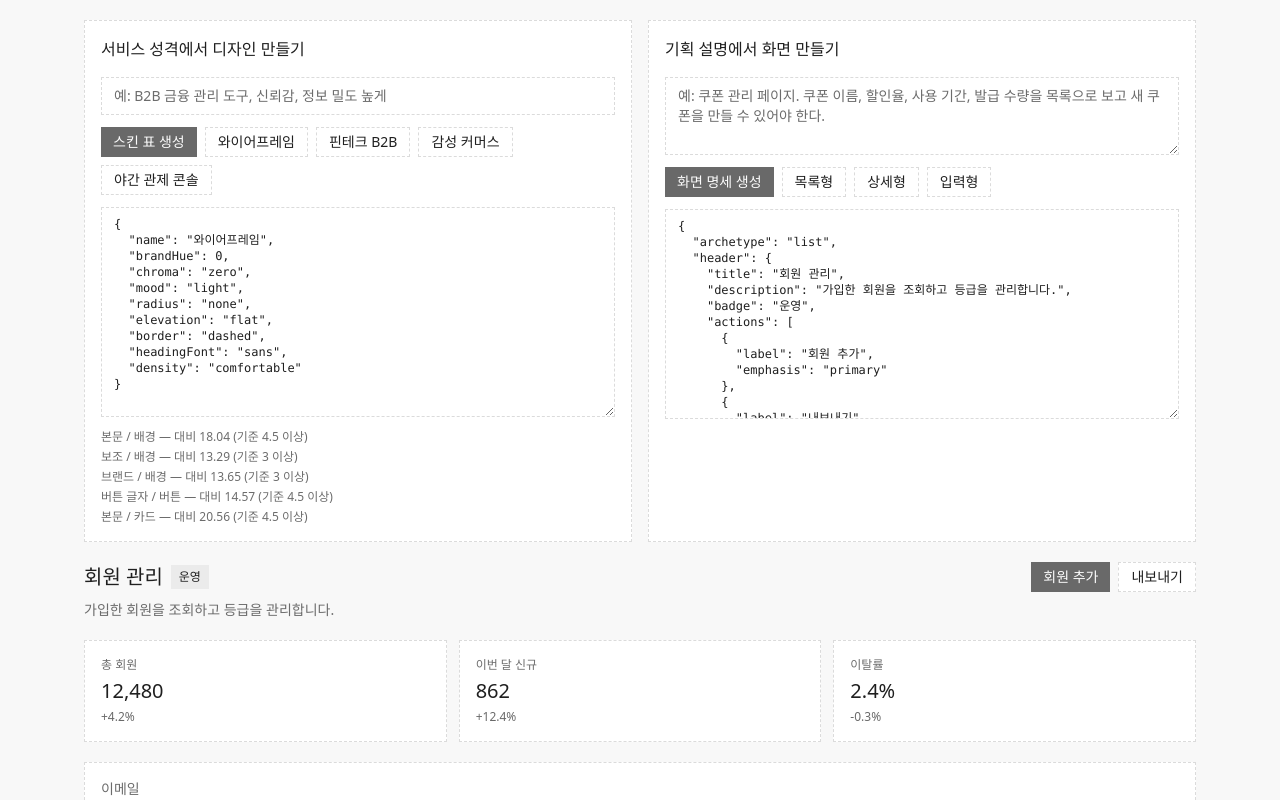
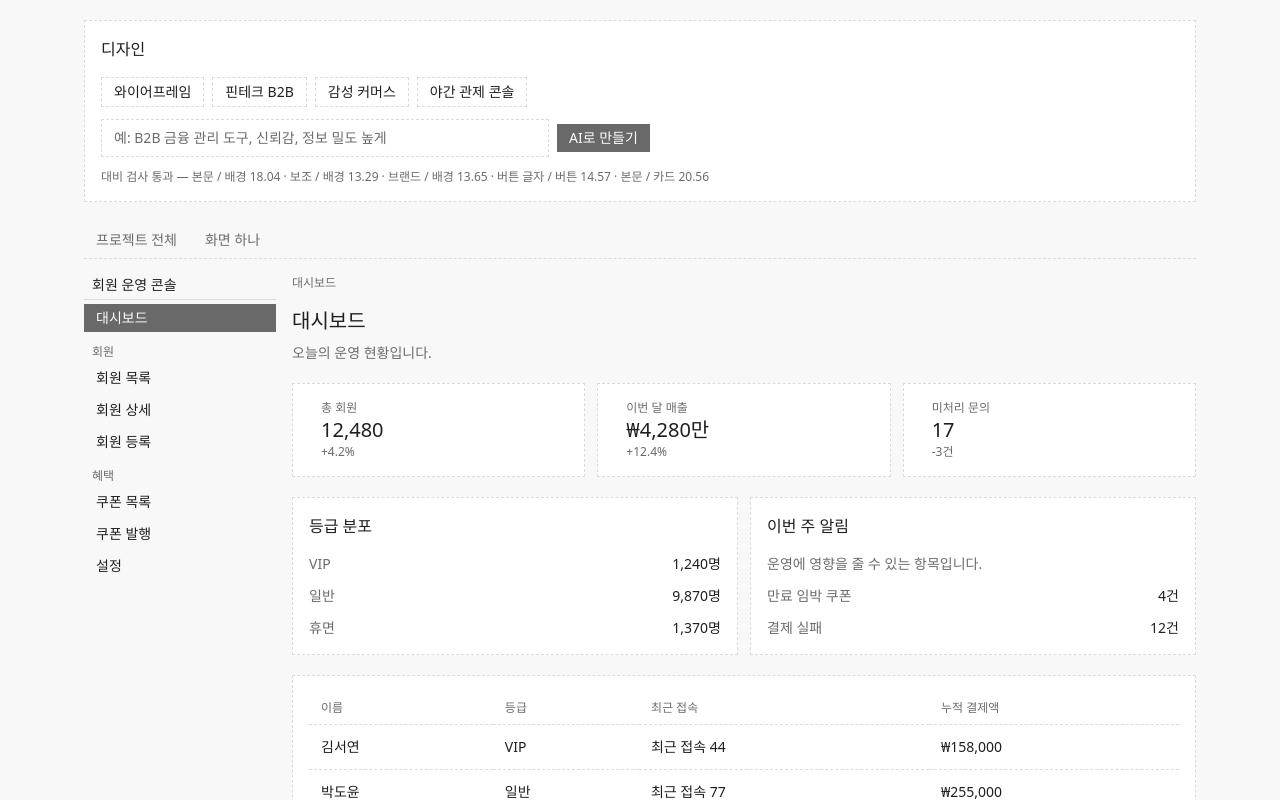
Before and after one commit to shinhyuk-pm/components, a Next.js app: page / in a window 1280 px wide. Shown: the top 800 px of the page. Built offline with nearby package versions, Linux system fonts and the light colour scheme.

Commit message:
feat: 프로젝트 전체 보기와 화면 하나 보기
IA 트리에서 만든 사이드바로 일곱 화면을 오간다. 디자인은 상단에서 한 번에 바꾼다.

```diff
--- a/app/page.tsx
+++ b/app/page.tsx
@@ -1,11 +1,15 @@
 "use client";
 
 import { useCallback, useEffect, useMemo, useState } from "react";
+import { AppShell } from "@/components/blocks/app-shell";
 import { Screen } from "@/components/blocks/screen";
 import { Button } from "@/components/ui/button";
 import { Card, CardContent, CardHeader, CardTitle } from "@/components/ui/card";
 import { Input } from "@/components/ui/input";
+import { Tabs, TabsList, TabsPanel, TabsTab } from "@/components/ui/tabs";
 import { Textarea } from "@/components/ui/textarea";
+import { leafNodes } from "@/lib/ia-tree";
+import { SAMPLE_SCREENS, SAMPLE_TREE } from "@/lib/sample-project";
 import { SAMPLE_SPECS } from "@/lib/sample-specs";
 import { validateScreenSpec } from "@/lib/screen-spec";
 import { generateSkin } from "@/lib/skin-generator";
@@ -53,15 +57,12 @@ function useGenerator() {
   return { run, busy, errors };
 }
 
-function Messages({ items, tone }: { items: string[]; tone: "ok" | "warn" }) {
+function Messages({ items }: { items: string[] }) {
   if (items.length === 0) return null;
   return (
     <ul className="flex flex-col gap-(--t3-pad-1)">
       {items.map((m) => (
-        <li
-          key={m}
-          className={tone === "ok" ? "text-(--t2-brand) text-xs" : "text-(--t2-muted) text-xs"}
-        >
+        <li key={m} className="text-(--t2-muted) text-xs">
           {m}
         </li>
       ))}
@@ -70,13 +71,22 @@ function Messages({ items, tone }: { items: string[]; tone: "ok" | "warn" }) {
 }
 
 export default function Home() {
+  const [skinSource, setSkinSource] = useState(() => JSON.stringify(WIREFRAME_TABLE, null, 2));
   const [specSource, setSpecSource] = useState(() => JSON.stringify(SAMPLE_SPECS[0].spec, null, 2));
-  const [skinSource, setSkinSource] = useState(() => JSON.stringify(WIREFRAME_TABLE, null, 2));
+  const [brandPrompt, setBrandPrompt] = useState("");
   const [iaPrompt, setIaPrompt] = useState("");
-  const [brandPrompt, setBrandPrompt] = useState("");
+  const [activeId, setActiveId] = useState(leafNodes(SAMPLE_TREE)[0].id);
 
+  const skinGen = useGenerator();
   const specGen = useGenerator();
-  const skinGen = useGenerator();
+
+  const skinResult = useMemo(() => {
+    try {
+      return validateSkinTable(JSON.parse(skinSource));
+    } catch {
+      return { ok: false as const, errors: ["JSON 형식이 올바르지 않습니다."], table: undefined };
+    }
+  }, [skinSource]);
 
   const specResult = useMemo(() => {
     try {
@@ -86,14 +96,6 @@ export default function Home() {
     }
   }, [specSource]);
 
-  const skinResult = useMemo(() => {
-    try {
-      return validateSkinTable(JSON.parse(skinSource));
-    } catch {
-      return { ok: false as const, errors: ["JSON 형식이 올바르지 않습니다."], table: undefined };
-    }
-  }, [skinSource]);
-
   const generated = useMemo(
     () => (skinResult.ok && skinResult.table ? generateSkin(skinResult.table) : null),
     [skinResult],
@@ -102,37 +104,21 @@ export default function Home() {
   useEffect(() => {
     if (!generated) return;
     const root = document.documentElement;
-    root.removeAttribute("data-skin");
-    root.removeAttribute("data-density");
     for (const [key, value] of Object.entries(generated.variables)) {
       root.style.setProperty(key, value);
     }
   }, [generated]);
 
+  const activeSpec = SAMPLE_SCREENS[activeId];
+
   return (
     <div className="mx-auto flex max-w-6xl flex-col gap-(--t3-pad-5) p-(--t3-pad-5)">
-      <div className="grid gap-(--t3-pad-4) lg:grid-cols-2">
       <Card>
         <CardHeader>
-            <CardTitle>서비스 성격에서 디자인 만들기</CardTitle>
+          <CardTitle>디자인</CardTitle>
         </CardHeader>
         <CardContent>
-            <Input
-              value={brandPrompt}
-              onChange={(e) => setBrandPrompt(e.target.value)}
-              placeholder="예: B2B 금융 관리 도구, 신뢰감, 정보 밀도 높게"
-            />
           <div className="flex flex-wrap gap-(--t3-pad-2)">
-              <Button
-                size="sm"
-                disabled={skinGen.busy}
-                onClick={async () => {
-                  const data = await skinGen.run("skin", brandPrompt);
-                  if (data) setSkinSource(JSON.stringify(data, null, 2));
-                }}
-              >
-                {skinGen.busy ? "만드는 중" : "스킨 표 생성"}
-              </Button>
             <Button
               variant="secondary"
               size="sm"
@@ -151,37 +137,58 @@ export default function Home() {
               </Button>
             ))}
           </div>
-            <Messages items={skinGen.errors} tone="warn" />
-            <Textarea
-              value={skinSource}
-              onChange={(e) => setSkinSource(e.target.value)}
-              rows={12}
-              spellCheck={false}
-              className="font-mono text-xs"
+          <div className="flex flex-wrap items-center gap-(--t3-pad-2)">
+            <Input
+              value={brandPrompt}
+              onChange={(e) => setBrandPrompt(e.target.value)}
+              placeholder="예: B2B 금융 관리 도구, 신뢰감, 정보 밀도 높게"
+              className="max-w-md"
             />
-            <Messages items={skinResult.errors} tone="warn" />
+            <Button
+              size="sm"
+              disabled={skinGen.busy}
+              onClick={async () => {
+                const data = await skinGen.run("skin", brandPrompt);
+                if (data) setSkinSource(JSON.stringify(data, null, 2));
+              }}
+            >
+              {skinGen.busy ? "만드는 중" : "AI로 만들기"}
+            </Button>
+          </div>
+          <Messages items={skinGen.errors} />
+          <Messages items={skinResult.errors} />
           {generated ? (
-              <div className="flex flex-col gap-(--t3-pad-1)">
-                {generated.contrast.map((c) => (
-                  <p key={c.pair} className="text-(--t2-muted) text-xs">
-                    {c.pair} — 대비 {c.ratio} (기준 {c.minimum} 이상)
+            <p className="text-(--t2-muted) text-xs">
+              대비 검사 통과 — {generated.contrast.map((c) => `${c.pair} ${c.ratio}`).join(" · ")}
             </p>
-                ))}
-              </div>
           ) : null}
         </CardContent>
       </Card>
 
-        <Card>
-          <CardHeader>
-            <CardTitle>기획 설명에서 화면 만들기</CardTitle>
-          </CardHeader>
-          <CardContent>
+      <Tabs defaultValue="project">
+        <TabsList>
+          <TabsTab value="project">프로젝트 전체</TabsTab>
+          <TabsTab value="single">화면 하나</TabsTab>
+        </TabsList>
+
+        <TabsPanel value="project">
+          <AppShell tree={SAMPLE_TREE} activeId={activeId} onSelect={setActiveId}>
+            {activeSpec ? (
+              <Screen spec={activeSpec} />
+            ) : (
+              <p className="text-(--t2-muted) text-sm">이 항목에는 아직 화면 명세가 없습니다.</p>
+            )}
+          </AppShell>
+        </TabsPanel>
+
+        <TabsPanel value="single">
+          <div className="grid gap-(--t3-pad-4) lg:grid-cols-[minmax(0,22rem)_1fr]">
+            <div className="flex flex-col gap-(--t3-pad-2)">
               <Textarea
                 value={iaPrompt}
                 onChange={(e) => setIaPrompt(e.target.value)}
                 rows={3}
-              placeholder="예: 쿠폰 관리 페이지. 쿠폰 이름, 할인율, 사용 기간, 발급 수량을 목록으로 보고 새 쿠폰을 만들 수 있어야 한다."
+                placeholder="예: 쿠폰 관리 페이지. 쿠폰 이름, 할인율, 사용 기간을 목록으로 본다."
               />
               <div className="flex flex-wrap gap-(--t3-pad-2)">
                 <Button
@@ -192,7 +199,7 @@ export default function Home() {
                     if (data) setSpecSource(JSON.stringify(data, null, 2));
                   }}
                 >
-                {specGen.busy ? "만드는 중" : "화면 명세 생성"}
+                  {specGen.busy ? "만드는 중" : "AI로 만들기"}
                 </Button>
                 {SAMPLE_SPECS.map((s) => (
                   <Button
@@ -205,28 +212,29 @@ export default function Home() {
                   </Button>
                 ))}
               </div>
-            <Messages items={specGen.errors} tone="warn" />
+              <Messages items={specGen.errors} />
               <Textarea
                 value={specSource}
                 onChange={(e) => setSpecSource(e.target.value)}
-              rows={12}
+                rows={22}
                 spellCheck={false}
                 className="font-mono text-xs"
               />
-            <Messages items={specResult.errors} tone="warn" />
-          </CardContent>
-        </Card>
+              <Messages items={specResult.errors} />
             </div>
 
-      <section>
+            <div>
               {specResult.ok && specResult.spec ? (
                 <Screen spec={specResult.spec} />
               ) : (
                 <p className="text-(--t2-muted) text-sm">
-            명세에 문제가 있어 화면을 그리지 않았습니다. 위 목록을 확인해주세요.
+                  명세에 문제가 있어 화면을 그리지 않았습니다.
                 </p>
               )}
-      </section>
+            </div>
+          </div>
+        </TabsPanel>
+      </Tabs>
     </div>
   );
 }
```
Lines whose indentation alone changed are shown as unchanged.
